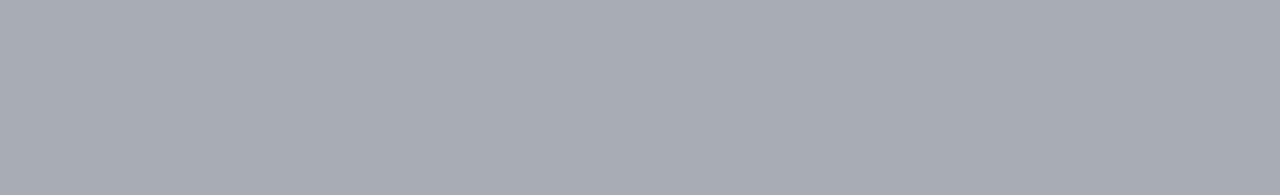
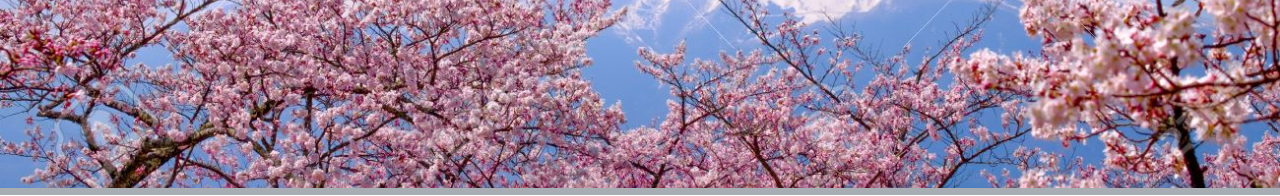
Before and after one commit to IseeU666/homeWork_fakeTwitter, a plain HTML site: page index.html in a window 1280 px wide. Shown: the top 196 px of the page. Drawn offline with Linux system fonts and the light colour scheme.

Commit message:
Update style.css

```diff
--- a/style.css
+++ b/style.css
@@ -27,7 +27,7 @@ font-family:  Helvetica, sans-serif;
 header {
 
     grid-area: header;
-    background-image: url(..//img/bg.jpg);
+    background-image: url(https://raw.githubusercontent.com/IseeU666/homeWork_fakeTwitter/main/bg.jpg);
     background-size: cover;
     background-position: center right;
 /*NAVBAR*/
```
